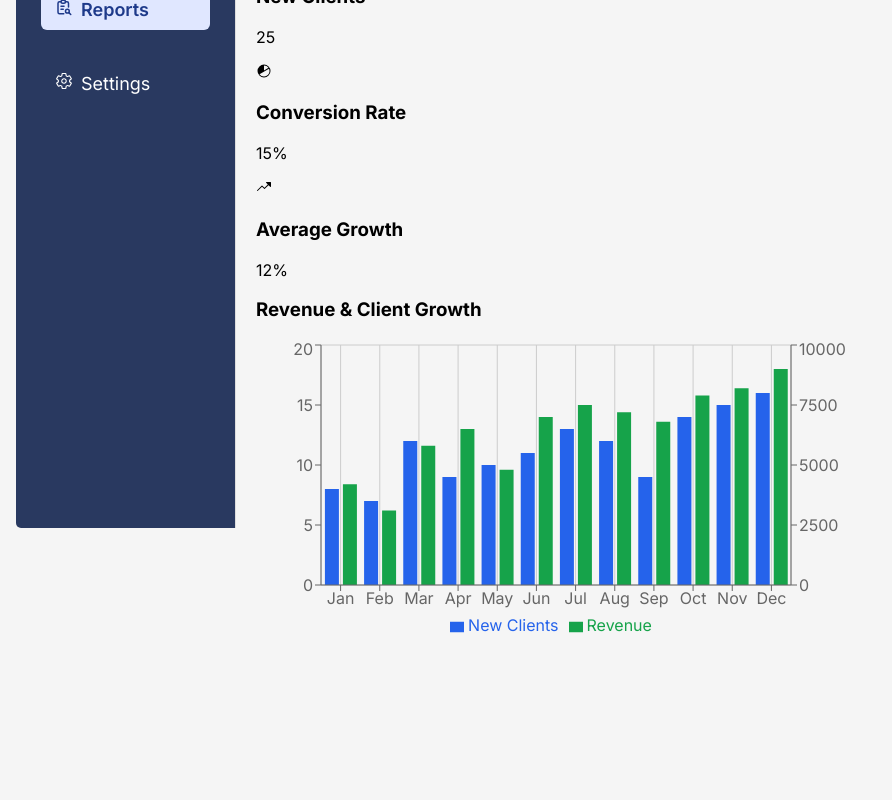
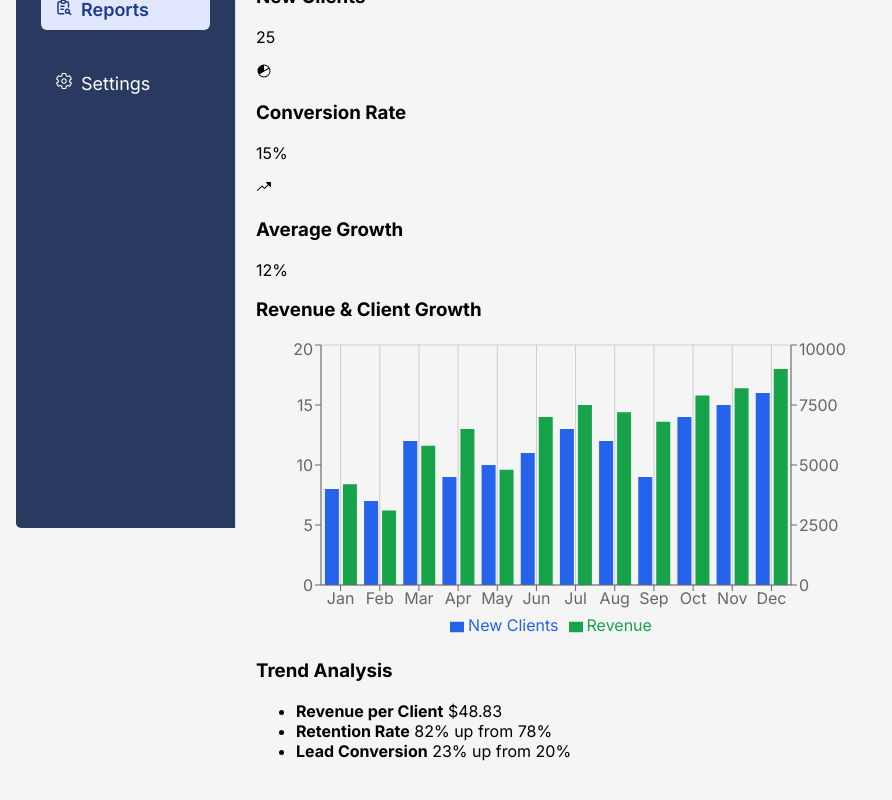
Before and after one commit to FixedBits/client-dashboard, a React (Vite) app: page /reports in a window 1280 px wide. Shown: the part 288-1088 px from the top of the page, without its empty margins (0-892 px from the left). Before the commit the page ends 964 px from the top, so only its background shows below. Built offline with nearby package versions, Linux system fonts and the light colour scheme.

Commit message:
Add ReportsStatCard to Reports page / Add CSS classes

```diff
--- a/src/components/Reports.jsx
+++ b/src/components/Reports.jsx
@@ -1,6 +1,8 @@
 import StatsRow from "./Reports/StatsRow";
 import ReportsChart from "./Reports/ReportsChart";
+import ReportsStatCard from "./Reports/ReportsStatCard";
 import { reportsData } from "../data/reportsData";
+import { dashboardData } from "../data/dashboardData";
 
 function Reports() {
   return (
@@ -9,6 +11,10 @@ function Reports() {
 
       <StatsRow metrics={reportsData.stats} />
       <ReportsChart chartData={reportsData.chart} />
+      <ReportsStatCard
+        totalRevenue={reportsData.stats.totalRevenue.value}
+        totalClients={dashboardData.kpis.totalClients.value} />
+
     </div>
   );
 }
--- a/src/components/Reports/ReportsStatCard.jsx
+++ b/src/components/Reports/ReportsStatCard.jsx
@@ -0,0 +1,36 @@
+import "../../styles/ReportsStatCard.css";
+function calculateRevenuePerClient(totalRevenue, totalClients) {
+  if (totalClients == 0) {
+    return 0;
+  } else {
+    return totalRevenue / totalClients;
+  }
+}
+
+function ReportsStatCard({ totalRevenue, totalClients }) {
+  const revenuePerClient = calculateRevenuePerClient(totalRevenue, totalClients);
+  return (
+    <>
+      <h3>Trend Analysis</h3>
+      <ul>
+        <li>
+          <strong>Revenue per Client</strong> <span className="stat-value stat-value-green"> ${revenuePerClient.toFixed(2)} </span>
+        </li>
+        <li>
+          <strong>Retention Rate</strong>{" "}
+          <span className="stat-value">
+            82% <span className="stat-compare-text">up from</span> <span className="stat-compare-value">78%</span>
+          </span>
+        </li>
+        <li>
+          <strong>Lead Conversion</strong>{" "}
+          <span className="stat-value">
+            23% <span className="stat-compare-text">up from</span>
+            <span className="stat-compare-value"> 20%</span>
+          </span>
+        </li>
+      </ul>
+    </>
+  );
+}
+export default ReportsStatCard;
```
Also changed, not shown: src/styles/ReportsStatCard.css (added).
